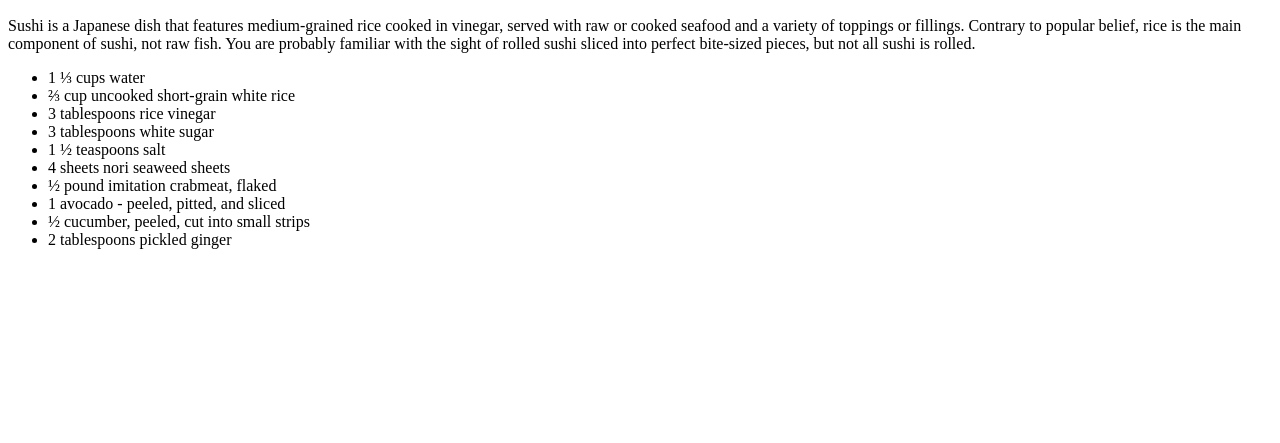
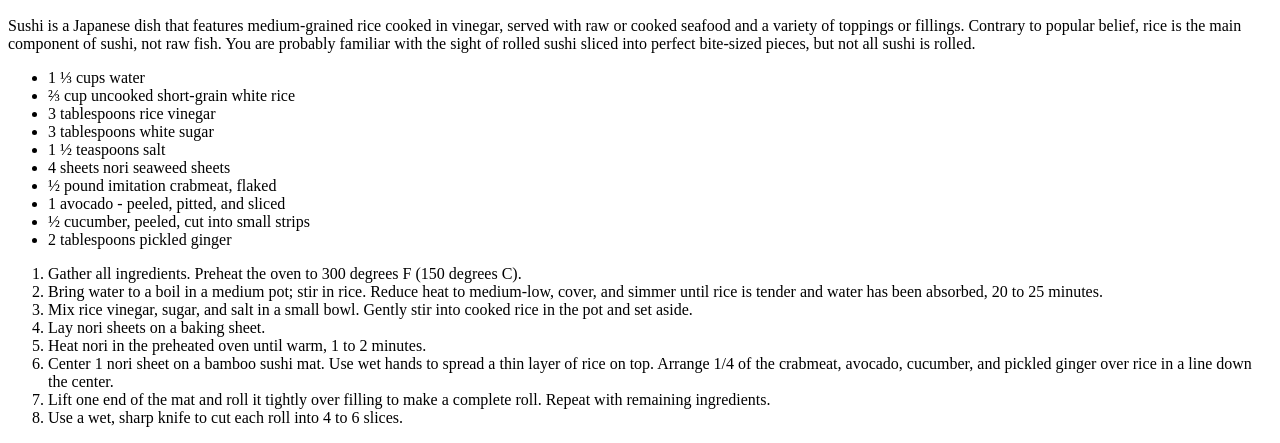
Before and after one commit to 54MU31M00R3/odin-recipes, a plain HTML site: page recipes/sushi.html in a window 1280 px wide. Shown: the part 434-877 px from the top of the page. Before the commit the page ends 800 px from the top, so only its background shows below. Drawn offline with Linux system fonts and the light colour scheme.

Commit message:
Add steps to make sushi

```diff
--- a/recipes/sushi.html
+++ b/recipes/sushi.html
@@ -33,5 +33,15 @@
             <li>½ cucumber, peeled, cut into small strips</li>
             <li>2 tablespoons pickled ginger</li>
         </ul>
+        <ol>
+            <li>Gather all ingredients. Preheat the oven to 300 degrees F (150 degrees C).</li>
+            <li>Bring water to a boil in a medium pot; stir in rice. Reduce heat to medium-low, cover, and simmer until rice is tender and water has been absorbed, 20 to 25 minutes.</li>
+            <li>Mix rice vinegar, sugar, and salt in a small bowl. Gently stir into cooked rice in the pot and set aside.</li>
+            <li>Lay nori sheets on a baking sheet.</li>
+            <li>Heat nori in the preheated oven until warm, 1 to 2 minutes.</li>
+            <li>Center 1 nori sheet on a bamboo sushi mat. Use wet hands to spread a thin layer of rice on top. Arrange 1/4 of the crabmeat, avocado, cucumber, and pickled ginger over rice in a line down the center.</li>
+            <li>Lift one end of the mat and roll it tightly over filling to make a complete roll. Repeat with remaining ingredients.</li>
+            <li>Use a wet, sharp knife to cut each roll into 4 to 6 slices.</li>
+        </ol>
     </body>
 </html>
```
